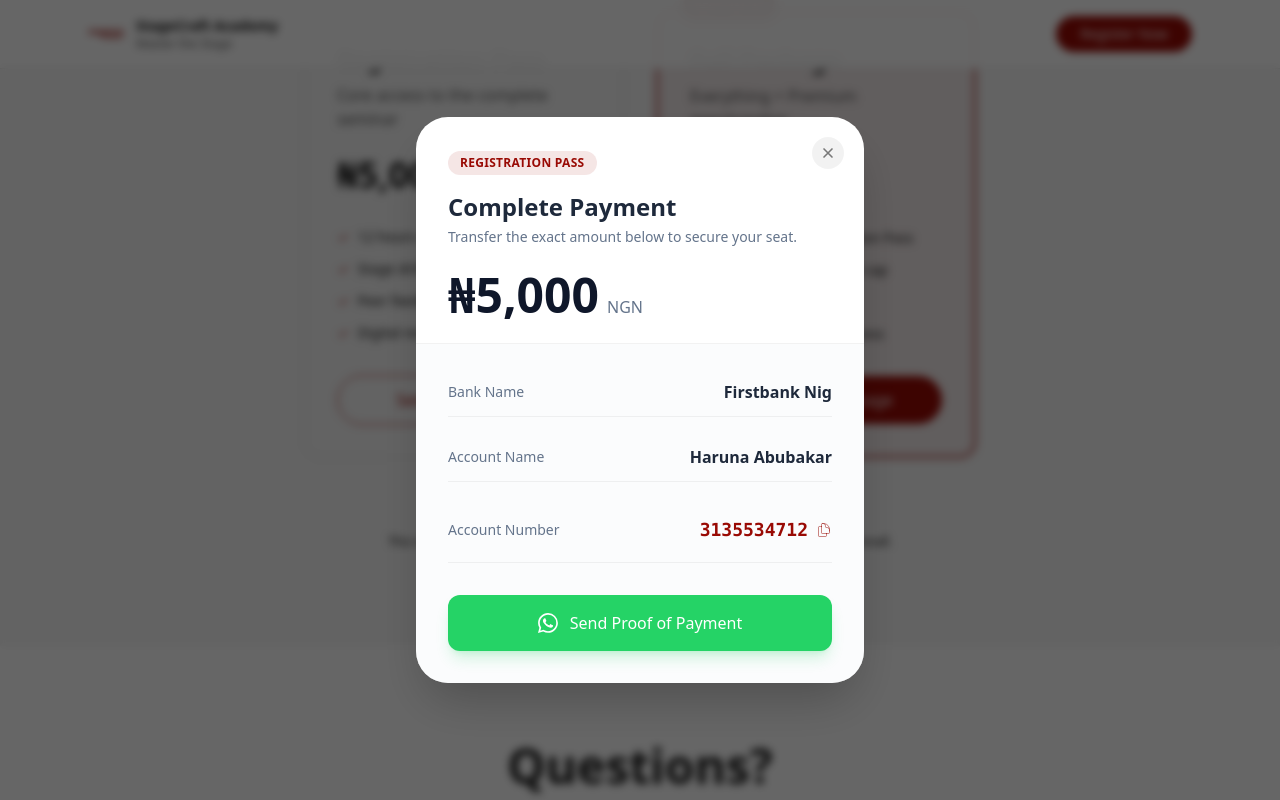
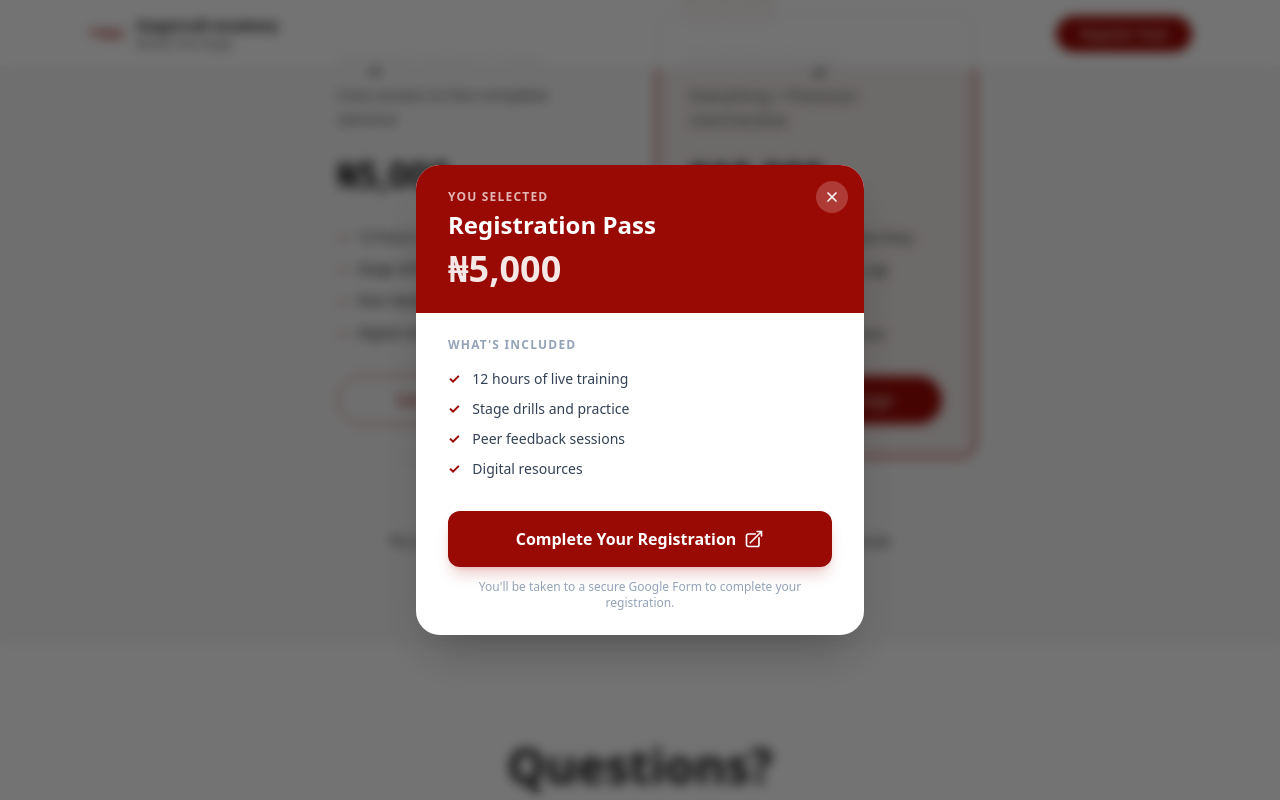
Before and after one commit to AbdullahAjayi/stage-craft-academy, a Next.js app: page /seminar in a window 1280 px wide. Both pictures are taken after a click on the button "Select This Option". Shown: the part 3676-4476 px from the top of the page. Built offline with nearby package versions, Linux system fonts and the light colour scheme.

Commit message:
feat: replace direct payment instructions with external registration form link in seminar modal

```diff
--- a/app/seminar/page.tsx
+++ b/app/seminar/page.tsx
@@ -5,13 +5,8 @@ import { useState } from 'react'
 
 export default function Seminar() {
   const [selectedPackage, setSelectedPackage] = useState<'pass' | 'full' | null>(null);
-  const [hasCopied, setHasCopied] = useState(false);
 
-  const copyToClipboard = () => {
-    navigator.clipboard.writeText("3135534712");
-    setHasCopied(true);
-    setTimeout(() => setHasCopied(false), 2000);
-  };
+  const FORM_URL = 'https://forms.gle/86oYQCSXMoUvWpdw9';
 
   const amountToPay = selectedPackage === 'pass' ? '₦5,000' : '₦10,000';
   const packageName = selectedPackage === 'pass' ? 'Registration Pass' : 'Full Package';
@@ -352,75 +347,65 @@ export default function Seminar() {
         </div>
       </footer>
 
-      {/* Payment Modal */}
+      {/* Registration Modal */}
       {selectedPackage && (
-        <div className="fixed inset-0 z-[100] flex items-center justify-center p-4 bg-black/60 backdrop-blur-sm animate-in fade-in duration-300">
-          <div className="bg-white rounded-[2rem] w-full max-w-md overflow-hidden shadow-2xl relative animate-in zoom-in-95 duration-300">
+        <div
+          className="fixed inset-0 z-[100] flex items-end sm:items-center justify-center p-4 sm:p-6"
+          style={{ backgroundColor: 'rgba(0,0,0,0.55)', backdropFilter: 'blur(6px)' }}
+          onClick={(e) => { if (e.target === e.currentTarget) setSelectedPackage(null); }}
+        >
+          <div className="bg-white w-full max-w-md rounded-3xl overflow-hidden shadow-2xl">
+
+            {/* Modal header — accent bar */}
+            <div className="bg-brand-accent px-8 py-6 relative">
               <button
                 onClick={() => setSelectedPackage(null)}
-              className="absolute top-5 right-5 w-8 h-8 flex items-center justify-center rounded-full bg-black/5 hover:bg-black/10 transition-colors text-black/50 hover:text-black z-10"
-              aria-label="Close modal"
+                className="absolute top-4 right-4 w-8 h-8 flex items-center justify-center rounded-full bg-white/20 hover:bg-white/30 transition-colors text-white"
+                aria-label="Close"
               >
                 <svg xmlns="http://www.w3.org/2000/svg" fill="none" viewBox="0 0 24 24" strokeWidth={2.5} stroke="currentColor" className="w-4 h-4">
                   <path strokeLinecap="round" strokeLinejoin="round" d="M6 18L18 6M6 6l12 12" />
                 </svg>
               </button>
-
-            <div className="p-8 pb-6 border-b border-black/5">
-              <div className="inline-block px-3 py-1 bg-brand-accent/10 text-brand-accent text-xs rounded-full mb-4 font-semibold tracking-wide uppercase">
-                {packageName}
-              </div>
-              <h3 className="text-2xl font-bold text-slate-800 mb-1">Complete Payment</h3>
-              <p className="text-slate-500 text-sm">Transfer the exact amount below to secure your seat.</p>
-
-              <div className="mt-6 flex items-baseline gap-2">
-                <span className="text-5xl font-bold text-slate-900">{amountToPay}</span>
-                <span className="text-slate-500 font-medium">NGN</span>
-              </div>
+              <p className="text-white/70 text-xs font-semibold uppercase tracking-widest mb-1">You selected</p>
+              <h3 className="text-white text-2xl font-bold">{packageName}</h3>
+              <p className="text-white/90 text-4xl font-bold mt-2">{amountToPay}</p>
             </div>
 
-            <div className="p-8 pt-6 bg-slate-50/50">
-              <div className="space-y-4 mb-8">
-                <div className="flex justify-between items-center py-3 border-b border-black/5">
-                  <span className="text-slate-500 text-sm">Bank Name</span>
-                  <span className="font-semibold text-slate-800">Firstbank Nig</span>
-                </div>
-                <div className="flex justify-between items-center py-3 border-b border-black/5">
-                  <span className="text-slate-500 text-sm">Account Name</span>
-                  <span className="font-semibold text-slate-800">Haruna Abubakar</span>
-                </div>
-                <div className="flex justify-between items-center py-3 border-b border-black/5">
-                  <span className="text-slate-500 text-sm">Account Number</span>
-                  <button
-                    onClick={copyToClipboard}
-                    className="flex items-center gap-2 px-3 py-1.5 -mr-3 rounded-lg hover:bg-brand-accent/5 transition-colors group cursor-pointer"
-                    title="Copy to clipboard"
-                  >
-                    <span className="font-mono text-lg font-bold text-brand-accent">3135534712</span>
-                    {hasCopied ? (
-                      <svg xmlns="http://www.w3.org/2000/svg" viewBox="0 0 20 20" fill="currentColor" className="w-4 h-4 text-green-600">
-                        <path fillRule="evenodd" d="M16.704 4.153a.75.75 0 01.143 1.052l-8 10.5a.75.75 0 01-1.127.075l-4.5-4.5a.75.75 0 011.06-1.06l3.894 3.893 7.48-9.817a.75.75 0 011.05-.143z" clipRule="evenodd" />
-                      </svg>
+            {/* What's included */}
+            <div className="px-8 py-6">
+              <p className="text-xs font-semibold uppercase tracking-widest text-slate-400 mb-4">What&apos;s included</p>
+              <ul className="space-y-2.5 mb-8">
+                {selectedPackage === 'pass' ? (
+                  <>
+                    <li className="flex items-center gap-3 text-sm text-slate-700"><span className="text-brand-accent font-bold">✓</span> 12 hours of live training</li>
+                    <li className="flex items-center gap-3 text-sm text-slate-700"><span className="text-brand-accent font-bold">✓</span> Stage drills and practice</li>
+                    <li className="flex items-center gap-3 text-sm text-slate-700"><span className="text-brand-accent font-bold">✓</span> Peer feedback sessions</li>
+                    <li className="flex items-center gap-3 text-sm text-slate-700"><span className="text-brand-accent font-bold">✓</span> Digital resources</li>
+                  </>
                 ) : (
-                      <svg xmlns="http://www.w3.org/2000/svg" fill="none" viewBox="0 0 24 24" strokeWidth={1.5} stroke="currentColor" className="w-4 h-4 text-brand-accent/50 group-hover:text-brand-accent transition-colors">
-                        <path strokeLinecap="round" strokeLinejoin="round" d="M15.75 17.25v3.375c0 .621-.504 1.125-1.125 1.125h-9.75a1.125 1.125 0 01-1.125-1.125V7.875c0-.621.504-1.125 1.125-1.125H6.75a9.06 9.06 0 011.5.124m7.5 10.376h3.375c.621 0 1.125-.504 1.125-1.125V11.25c0-4.46-3.243-8.161-7.5-8.876a9.06 9.06 0 00-1.5-.124H9.375c-.621 0-1.125.504-1.125 1.125v3.5m7.5 10.375H9.375a1.125 1.125 0 01-1.125-1.125v-9.25m12 6.625v-1.875a3.375 3.375 0 00-3.375-3.375h-1.5a1.125 1.125 0 01-1.125-1.125v-1.5a3.375 3.375 0 00-3.375-3.375H9.75" />
-                      </svg>
+                  <>
+                    <li className="flex items-center gap-3 text-sm text-slate-700"><span className="text-brand-accent font-bold">✓</span> Everything in Registration Pass</li>
+                    <li className="flex items-center gap-3 text-sm text-slate-700"><span className="text-brand-accent font-bold">✓</span> Premium T-shirt + Face cap</li>
+                    <li className="flex items-center gap-3 text-sm text-slate-700"><span className="text-brand-accent font-bold">✓</span> Priority seating</li>
+                    <li className="flex items-center gap-3 text-sm text-slate-700"><span className="text-brand-accent font-bold">✓</span> Lifetime recordings access</li>
+                  </>
                 )}
-                  </button>
-                </div>
-              </div>
+              </ul>
 
+              {/* Primary CTA */}
               <a
-                href={`https://wa.me/2347032191882?text=${encodeURIComponent(`Hello! I just made a payment of ${amountToPay} for the StageCraft Academy ${packageName}. Here is my proof of payment:`)}`}
+                href={FORM_URL}
                 target="_blank"
                 rel="noopener noreferrer"
-                className="flex w-full px-4 py-4 bg-[#25D366] text-white text-center rounded-xl font-medium hover:bg-[#128C7E] transition-colors items-center justify-center gap-3 shadow-lg shadow-[#25D366]/20 group"
+                className="flex w-full items-center justify-center gap-2 px-6 py-4 bg-brand-accent text-white rounded-xl font-bold text-base hover:bg-brand-accent-soft transition-colors shadow-lg shadow-brand-accent/20"
               >
-                <svg xmlns="http://www.w3.org/2000/svg" width="20" height="20" fill="currentColor" viewBox="0 0 16 16" className="group-hover:scale-110 transition-transform">
-                  <path d="M13.601 2.326A7.85 7.85 0 0 0 7.994 0C3.627 0 .068 3.558.064 7.926c0 1.399.366 2.76 1.057 3.965L0 16l4.204-1.102a7.9 7.9 0 0 0 3.79.965h.004c4.368 0 7.926-3.558 7.93-7.93A7.9 7.9 0 0 0 13.6 2.326zM7.994 14.521a6.6 6.6 0 0 1-3.356-.92l-.24-.144-2.494.654.666-2.433-.156-.251a6.56 6.56 0 0 1-1.007-3.505c0-3.626 2.957-6.584 6.591-6.584a6.56 6.56 0 0 1 4.66 1.931 6.56 6.56 0 0 1 1.928 4.66c-.004 3.639-2.961 6.592-6.592 6.592m3.615-4.934c-.197-.099-1.17-.578-1.353-.646-.182-.065-.315-.099-.445.099-.133.197-.513.646-.627.775-.114.133-.232.148-.43.05-.197-.1-.836-.308-1.592-.985-.59-.525-.985-1.175-1.103-1.372-.114-.198-.011-.304.088-.403.087-.088.197-.232.296-.346.1-.114.133-.198.198-.33.065-.134.034-.248-.015-.347-.05-.099-.445-1.076-.612-1.47-.16-.389-.323-.335-.445-.34-.114-.007-.247-.007-.38-.007a.73.73 0 0 0-.529.247c-.182.198-.691.677-.691 1.654s.71 1.916.81 2.049c.098.133 1.394 2.132 3.383 2.992.47.205.84.326 1.129.418.475.152.904.129 1.246.08.38-.058 1.171-.48 1.338-.943.164-.464.164-.86.114-.943-.049-.084-.182-.133-.38-.232"/>
+                Complete Your Registration
+                <svg xmlns="http://www.w3.org/2000/svg" fill="none" viewBox="0 0 24 24" strokeWidth={2} stroke="currentColor" className="w-5 h-5">
+                  <path strokeLinecap="round" strokeLinejoin="round" d="M13.5 6H5.25A2.25 2.25 0 003 8.25v10.5A2.25 2.25 0 005.25 21h10.5A2.25 2.25 0 0018 18.75V10.5m-10.5 6L21 3m0 0h-5.25M21 3v5.25" />
                 </svg>
-                Send Proof of Payment
               </a>
+              <p className="text-center text-xs text-slate-400 mt-3">You&apos;ll be taken to a secure Google Form to complete your registration.</p>
             </div>
           </div>
         </div>
```
Lines whose indentation alone changed are shown as unchanged.
